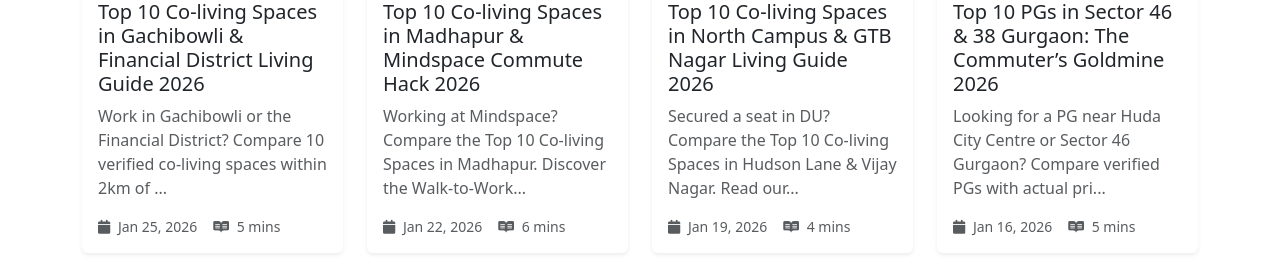
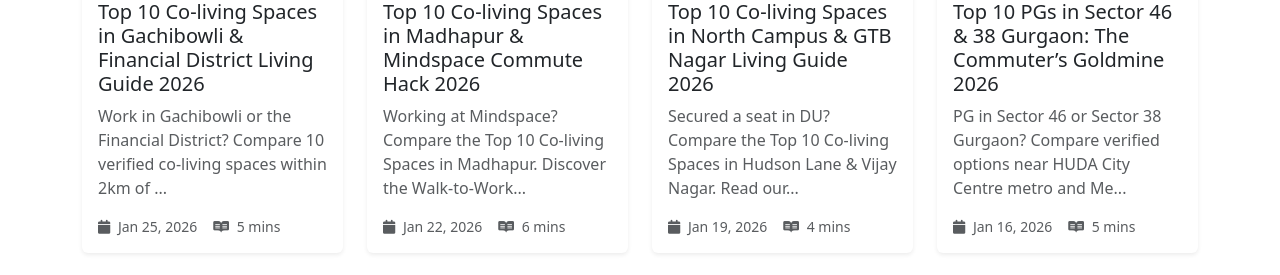
Before and after one commit to instadw/instadwell-blog, a Jekyll site: the page built from index.html, in a window 1280 px wide and 900 px high, scrolled down 4466 px. Shown: the part 155-430 px from the top of the window. Built offline with Jekyll 4.4.1, drawn with Linux system fonts in a browser that asks for light colours; the list of posts is cut into pages by our own code.

Commit message:
Update 2026-1-16-top-10-pgs-in-sector-46-and-38-gurgaon-the-commuters-goldmine-2026.md

```diff
--- a/_posts/2026-1-16-top-10-pgs-in-sector-46-and-38-gurgaon-the-commuters-goldmine-2026.md
+++ b/_posts/2026-1-16-top-10-pgs-in-sector-46-and-38-gurgaon-the-commuters-goldmine-2026.md
@@ -1,6 +1,6 @@
 ---
 title: " Top 10 PGs in Sector 46 & 38 Gurgaon: The Commuter’s Goldmine 2026 "
-description: "Looking for a PG near Huda City Centre or Sector 46 Gurgaon? Compare verified PGs with actual prices, no brokerage, and metro walking distance -updated Feb 2026."
+description: "PG in Sector 46 or Sector 38 Gurgaon? Compare verified options near HUDA City Centre metro and Medanta Hospital. Actual prices, zero brokerage, no broker traps."
 image: "/assets/images/top-10-pgs-in-sector-46-and-38-gurgaon-the-commuters-goldmine-2026.webp"
 layout: post
 permalink: /:title
```
